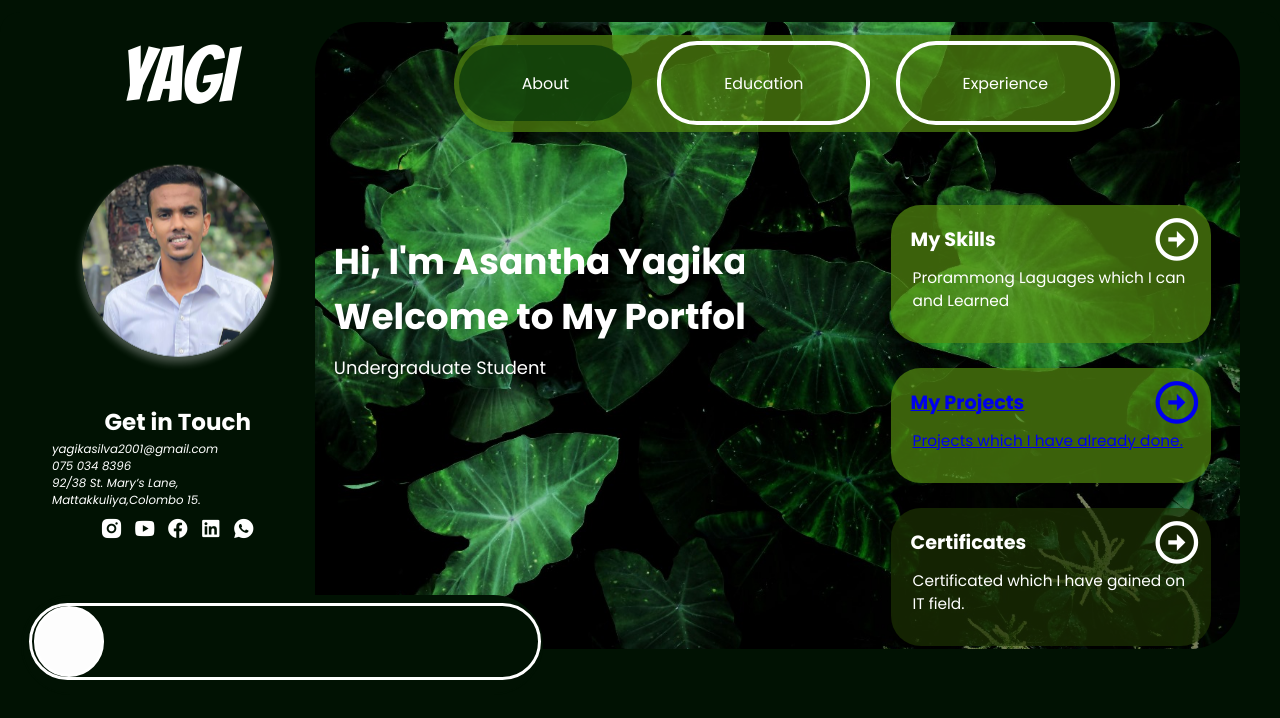
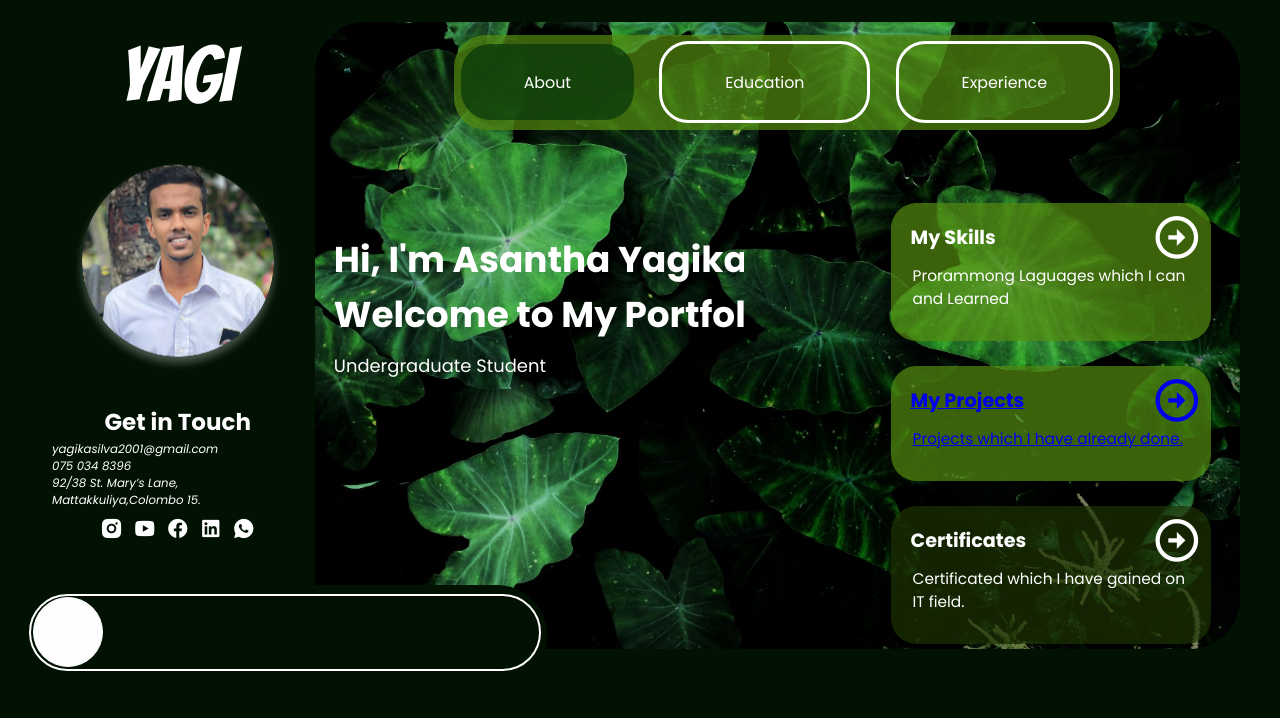
Before and after one commit to yagikasilva/Portfolio, a plain HTML site: page index.html in a window 1280 px wide. Drawn offline with nearby package versions, Linux system fonts and the light colour scheme.

Commit message:
style.css

```diff
--- a/style.css
+++ b/style.css
@@ -128,7 +128,7 @@ body {
     margin-top: 1vw;
     gap: 2vw;
     width: 52vw;
-    border-radius: 50px;
+    border-radius: 2.5vw;
     background-color: rgba(86, 141, 16, 0.69);
 }
 
@@ -137,9 +137,9 @@ body {
     font-size: 1.24vw;
     text-decoration: none;
     transition: background-color 0.3s;
-    border: 4px solid #fff;
+    border: 0.3vw solid #fff;
     cursor: pointer;
-    border-radius: 40px;
+    border-radius: 2.3vw;
     padding: 2vw 4.9vw;
 }
 
@@ -148,13 +148,6 @@ body {
     font-weight: 500;
 }
 
-
-.btn-signup {
-    padding: 2vw 5vw;
-    border: none;
-    border-radius: 25px;
-
-}
 
 .btn-signup {
     border: 4px solid #ffffff; /* Corrected border with width, style, and color */
@@ -213,7 +206,7 @@ body {
 .info-box {
     background-color: rgba(86, 141, 16, 0.69);
     padding: 5.5%;
-    border-radius: 30px;
+    border-radius: 2vw;
     width: 25vw;
     text-align: center;
 }
@@ -240,13 +233,13 @@ body {
 .cta-section {
     text-align: left;
     margin-left: -23vw;
-    margin-top: -25.5%;
+    margin-top: -19vw;
     position: relative;
-    width: 56.5%;
+    width: 41.11vw;
     padding: 0.5vw; /* Adds outer padding */
-    border-radius: 100px; /* Rounds the corners */
+    border-radius: 4vw; /* Rounds the corners */
     background-color: #011203; /* Optional: background color */
-    border: 2px solid #011203; /* Optional: border for visual separation */
+    border: 0.2vw solid #011203; /* Optional: border for visual separation */
 }
 
 
@@ -255,8 +248,8 @@ body {
     width: 40vw;
     height: 6vw;
     background-color: #011203;
-    border: 3px solid white;
-    border-radius: 60px;
+    border: 0.2vw solid white;
+    border-radius: 3vw;
     cursor: pointer;
     padding: 0.3%;
     transition: background-color 0.3s;
@@ -268,8 +261,8 @@ body {
     width: 5.5vw;
     height: 5.5vw;
     background-color: #fdfdfd;
-    border: 3px solid white;
-    border-radius: 50%;
+    border: 0.1vw solid white;
+    border-radius: 4vw;
     cursor: pointer;
     transition: background-color 0.3s;
 }
```
